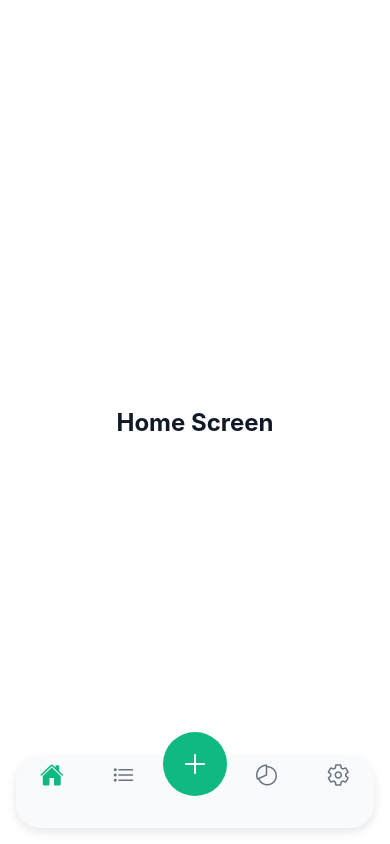
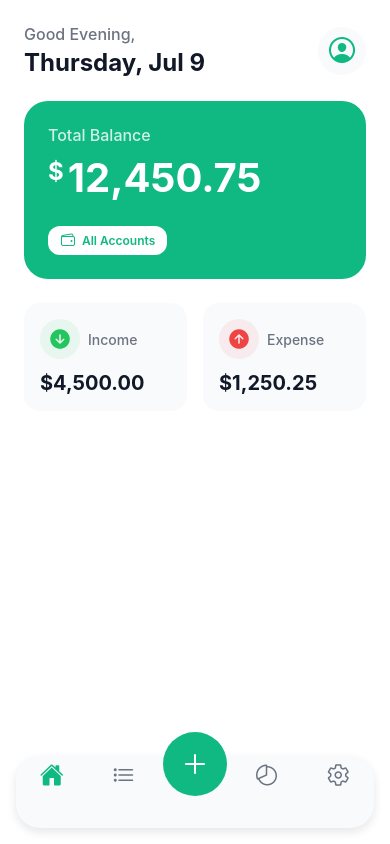
Before and after one commit to vanshikazawar27/WalletFlow, a React Native app: screen /HomeTab in a window 390 px wide. Built offline with nearby package versions, Linux system fonts and the light colour scheme.

Commit message:
implement dynamic dashboard header and premium balance cards

```diff
--- /dev/null
+++ b/src/components/dashboard/BalanceCard.tsx
@@ -0,0 +1,77 @@
+import React from 'react';
+import { View, Text, StyleSheet } from 'react-native';
+import { Ionicons } from '@expo/vector-icons';
+import { useTheme } from '../../theme/ThemeProvider';
+
+interface BalanceCardProps {
+  balance: number;
+}
+
+export const BalanceCard: React.FC<BalanceCardProps> = ({ balance }) => {
+  const { colors } = useTheme();
+
+  return (
+    <View style={[styles.container, { backgroundColor: colors.primary, shadowColor: colors.primary }]}>
+      <Text style={styles.label}>Total Balance</Text>
+      <View style={styles.balanceRow}>
+        <Text style={styles.currency}>$</Text>
+        <Text style={styles.amount}>{balance.toLocaleString('en-US', { minimumFractionDigits: 2, maximumFractionDigits: 2 })}</Text>
+      </View>
+      <View style={styles.chip}>
+        <Ionicons name="wallet-outline" size={16} color={colors.primary} />
+        <Text style={[styles.chipText, { color: colors.primary }]}>All Accounts</Text>
+      </View>
+    </View>
+  );
+};
+
+const styles = StyleSheet.create({
+  container: {
+    borderRadius: 24,
+    padding: 24,
+    marginVertical: 16,
+    shadowOffset: { width: 0, height: 8 },
+    shadowOpacity: 0.3,
+    shadowRadius: 12,
+    elevation: 8,
+    position: 'relative',
+    overflow: 'hidden',
+  },
+  label: {
+    color: 'rgba(255, 255, 255, 0.8)',
+    fontSize: 16,
+    fontWeight: '500',
+    marginBottom: 8,
+  },
+  balanceRow: {
+    flexDirection: 'row',
+    alignItems: 'flex-start',
+    marginBottom: 24,
+  },
+  currency: {
+    color: '#FFFFFF',
+    fontSize: 24,
+    fontWeight: '700',
+    marginTop: 4,
+    marginRight: 4,
+  },
+  amount: {
+    color: '#FFFFFF',
+    fontSize: 40,
+    fontWeight: 'bold',
+  },
+  chip: {
+    flexDirection: 'row',
+    alignItems: 'center',
+    backgroundColor: '#FFFFFF',
+    alignSelf: 'flex-start',
+    paddingHorizontal: 12,
+    paddingVertical: 6,
+    borderRadius: 12,
+  },
+  chipText: {
+    marginLeft: 6,
+    fontSize: 12,
+    fontWeight: '600',
+  },
+});
--- /dev/null
+++ b/src/components/dashboard/SummaryCard.tsx
@@ -0,0 +1,61 @@
+import React from 'react';
+import { View, Text, StyleSheet } from 'react-native';
+import { Ionicons } from '@expo/vector-icons';
+import { useTheme } from '../../theme/ThemeProvider';
+import { Card } from '../common/Card';
+
+interface SummaryCardProps {
+  type: 'income' | 'expense';
+  amount: number;
+}
+
+export const SummaryCard: React.FC<SummaryCardProps> = ({ type, amount }) => {
+  const { colors } = useTheme();
+
+  const isIncome = type === 'income';
+  const color = isIncome ? colors.income : colors.expense;
+  const icon = isIncome ? 'arrow-down-circle' : 'arrow-up-circle';
+  const label = isIncome ? 'Income' : 'Expense';
+
+  return (
+    <Card style={styles.card}>
+      <View style={styles.header}>
+        <View style={[styles.iconContainer, { backgroundColor: `${color}15` }]}>
+          <Ionicons name={icon} size={24} color={color} />
+        </View>
+        <Text style={[styles.label, { color: colors.textSecondary }]}>{label}</Text>
+      </View>
+      <Text style={[styles.amount, { color: colors.textPrimary }]} numberOfLines={1} adjustsFontSizeToFit>
+        ${amount.toLocaleString('en-US', { minimumFractionDigits: 2, maximumFractionDigits: 2 })}
+      </Text>
+    </Card>
+  );
+};
+
+const styles = StyleSheet.create({
+  card: {
+    flex: 1,
+    marginVertical: 0,
+  },
+  header: {
+    flexDirection: 'row',
+    alignItems: 'center',
+    marginBottom: 12,
+  },
+  iconContainer: {
+    width: 40,
+    height: 40,
+    borderRadius: 20,
+    justifyContent: 'center',
+    alignItems: 'center',
+    marginRight: 8,
+  },
+  label: {
+    fontSize: 14,
+    fontWeight: '500',
+  },
+  amount: {
+    fontSize: 20,
+    fontWeight: 'bold',
+  },
+});
--- a/src/screens/Home/HomeScreen.tsx
+++ b/src/screens/Home/HomeScreen.tsx
@@ -1,25 +1,97 @@
-import React from 'react';
-import { Text, StyleSheet } from 'react-native';
+import React, { useMemo } from 'react';
+import { View, Text, StyleSheet, ScrollView } from 'react-native';
 import { ScreenWrapper } from '../../components/common/ScreenWrapper';
 import { useTheme } from '../../theme/ThemeProvider';
+import { BalanceCard } from '../../components/dashboard/BalanceCard';
+import { SummaryCard } from '../../components/dashboard/SummaryCard';
+import { Ionicons } from '@expo/vector-icons';
 
 export const HomeScreen = () => {
   const { colors } = useTheme();
 
+  // Dynamic greeting based on time of day
+  const greeting = useMemo(() => {
+    const hour = new Date().getHours();
+    if (hour < 12) return 'Good Morning';
+    if (hour < 18) return 'Good Afternoon';
+    return 'Good Evening';
+  }, []);
+
+  // Format current date
+  const currentDate = useMemo(() => {
+    return new Intl.DateTimeFormat('en-US', {
+      weekday: 'long',
+      month: 'short',
+      day: 'numeric',
+    }).format(new Date());
+  }, []);
+
   return (
-    <ScreenWrapper style={styles.container}>
-      <Text style={[styles.text, { color: colors.textPrimary }]}>Home Screen</Text>
+    <ScreenWrapper>
+      <ScrollView
+        contentContainerStyle={styles.scrollContent}
+        showsVerticalScrollIndicator={false}
+      >
+        {/* Header Section */}
+        <View style={styles.header}>
+          <View>
+            <Text style={[styles.greeting, { color: colors.textSecondary }]}>{greeting},</Text>
+            <Text style={[styles.date, { color: colors.textPrimary }]}>{currentDate}</Text>
+          </View>
+          <View style={[styles.profileAvatar, { backgroundColor: colors.card }]}>
+            <Ionicons name="person-circle-outline" size={32} color={colors.primary} />
+          </View>
+        </View>
+
+        {/* Balance Section */}
+        <BalanceCard balance={12450.75} />
+
+        {/* Summary Row */}
+        <View style={styles.summaryRow}>
+          <SummaryCard type="income" amount={4500.00} />
+          <View style={styles.spacer} />
+          <SummaryCard type="expense" amount={1250.25} />
+        </View>
+
+        {/* Temporary Spacer for Bottom Nav */}
+        <View style={{ height: 100 }} />
+      </ScrollView>
     </ScreenWrapper>
   );
 };
 
 const styles = StyleSheet.create({
-  container: {
+  scrollContent: {
+    padding: 24,
+  },
+  header: {
+    flexDirection: 'row',
+    justifyContent: 'space-between',
+    alignItems: 'center',
+    marginBottom: 8,
+  },
+  greeting: {
+    fontSize: 16,
+    fontWeight: '500',
+    marginBottom: 4,
+  },
+  date: {
+    fontSize: 24,
+    fontWeight: 'bold',
+  },
+  profileAvatar: {
+    width: 48,
+    height: 48,
+    borderRadius: 24,
     justifyContent: 'center',
     alignItems: 'center',
   },
-  text: {
-    fontSize: 24,
-    fontWeight: 'bold',
+  summaryRow: {
+    flexDirection: 'row',
+    justifyContent: 'space-between',
+    marginTop: 8,
+  },
+  spacer: {
+    width: 16,
   },
 });
```
